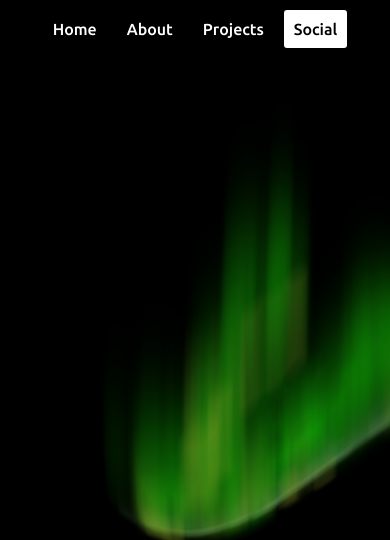
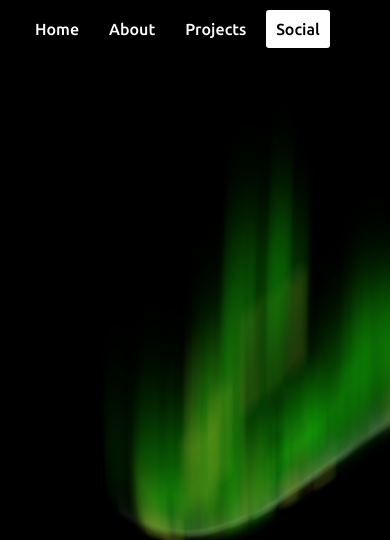
Before and after one commit to nvp-os/test-repository, a plain HTML site: page index.html in a window 390 px wide. Shown: the top 540 px of the page. Drawn offline with Linux system fonts and the light colour scheme.

Commit message:
change the justification of nav

```diff
--- a/css/style.css
+++ b/css/style.css
@@ -25,10 +25,10 @@ header {
     background-color: #000000;
 }
 
-nav, .nav-ul {
+nav {
     display: flex;
     align-items: center;
-    padding: 10px;
+    padding: 20px;
 }
 
 main {
@@ -54,6 +54,7 @@ footer {
 
 .nav-ul {
     list-style-type: none;
+    display: flex;
 }
 
 .nav-link {
@@ -239,7 +240,7 @@ footer {
 
 @media only screen and (max-width: 490px) {
     nav {
-        justify-content: space-around;
+        justify-content: flex-start;
     }
 
     .logo {
```
